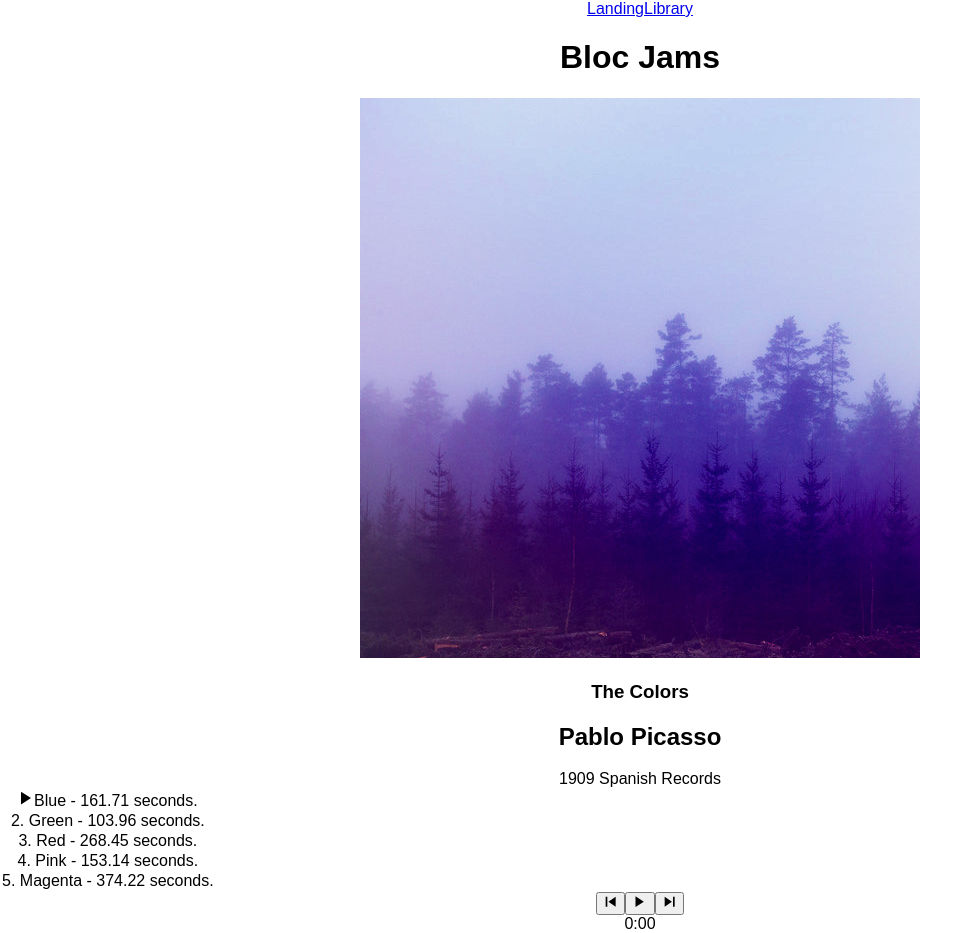
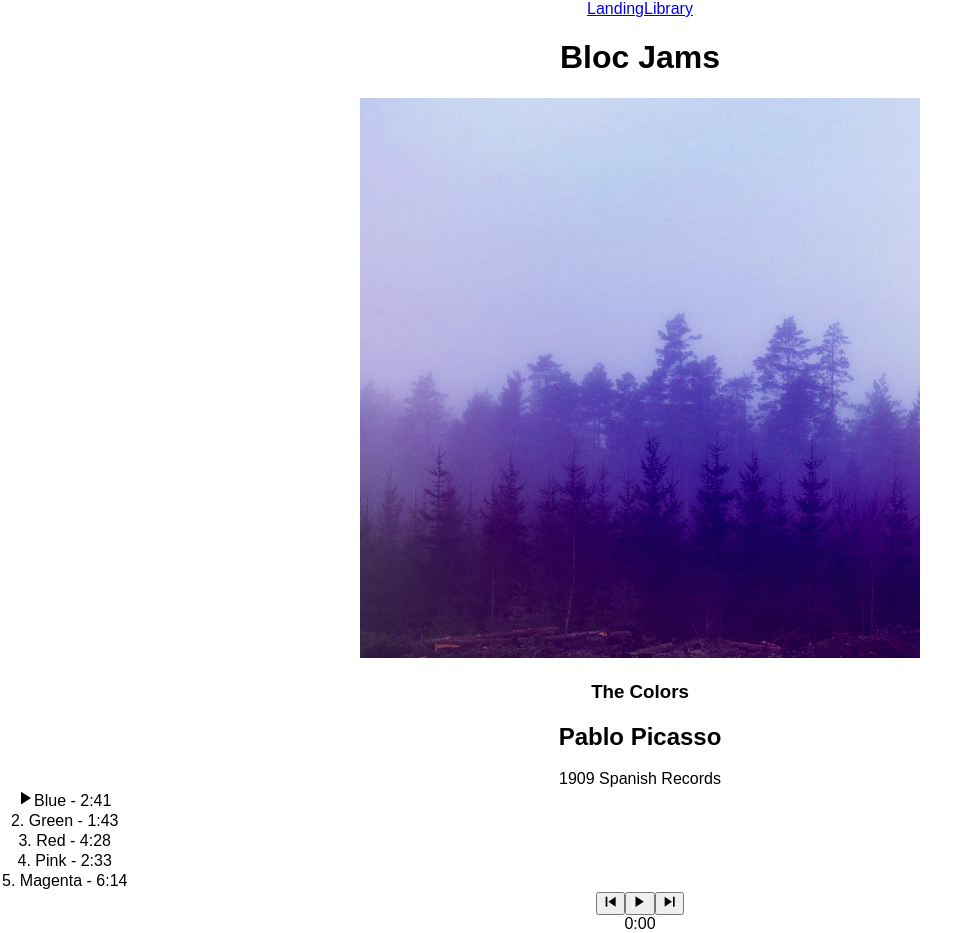
Before and after one commit to strama4/bloc-jams-react, a React (Create React App) app: page /album/the-colors in a window 1280 px wide. Shown: the top 933 px of the page, without its empty margins (0-980 px from the left). Built offline with nearby package versions, Linux system fonts and the light colour scheme.

Commit message:
jams-rangeinputs-assignment-revised

```diff
--- a/src/components/Album.js
+++ b/src/components/Album.js
@@ -165,7 +165,7 @@ class Album extends Component {
                                 onMouseOver={() => this.handleMouseOver(index)}
                                 onMouseOut={() => this.handleMouseOut()}
                                 >
-                                    {this.renderIcons(song, index)} {song.title} - {song.duration} seconds.
+                                    {this.renderIcons(song, index)} {song.title} - {this.formatTime(parseInt(song.duration))}
                                 </tr>
                             );
                         })
```
